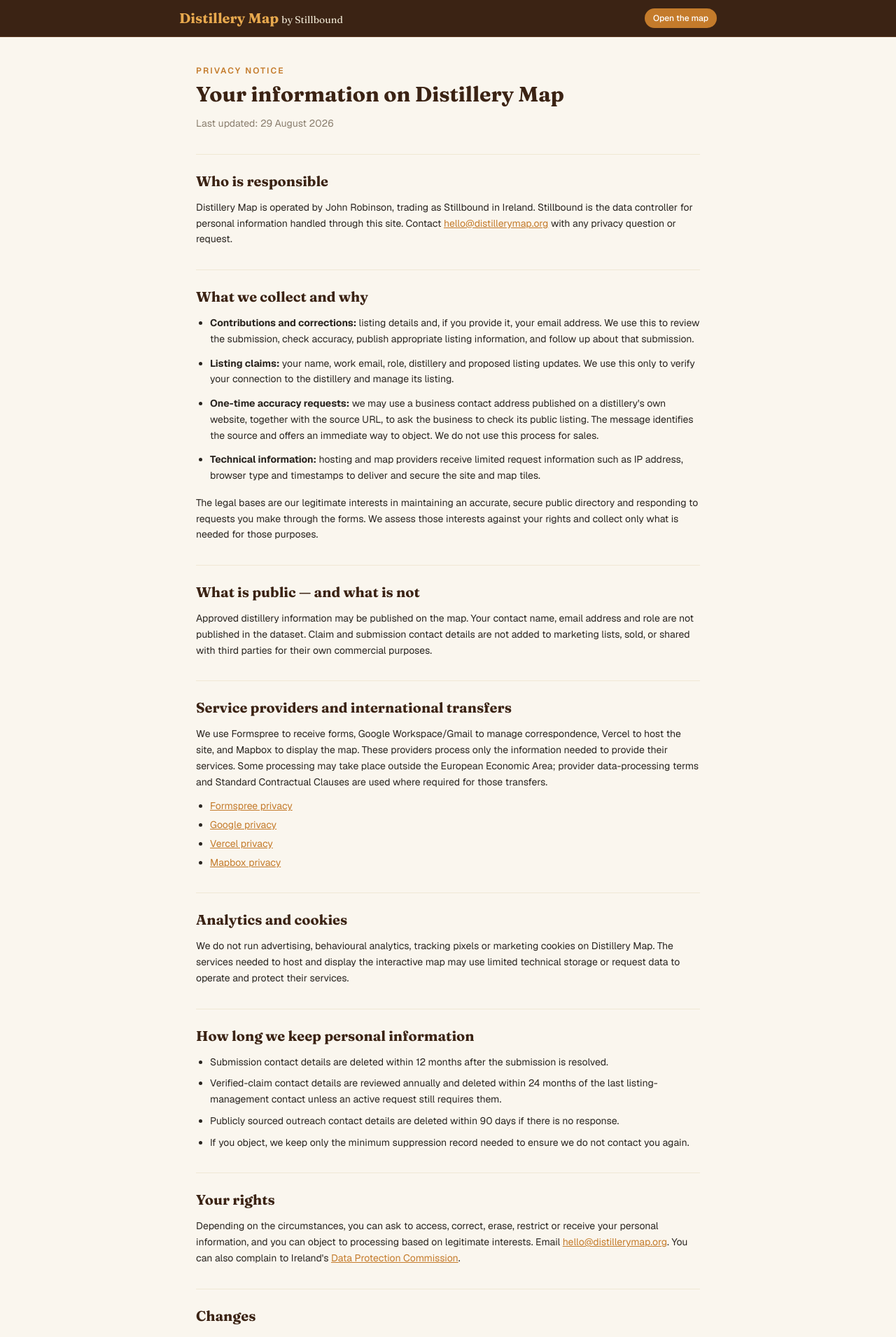
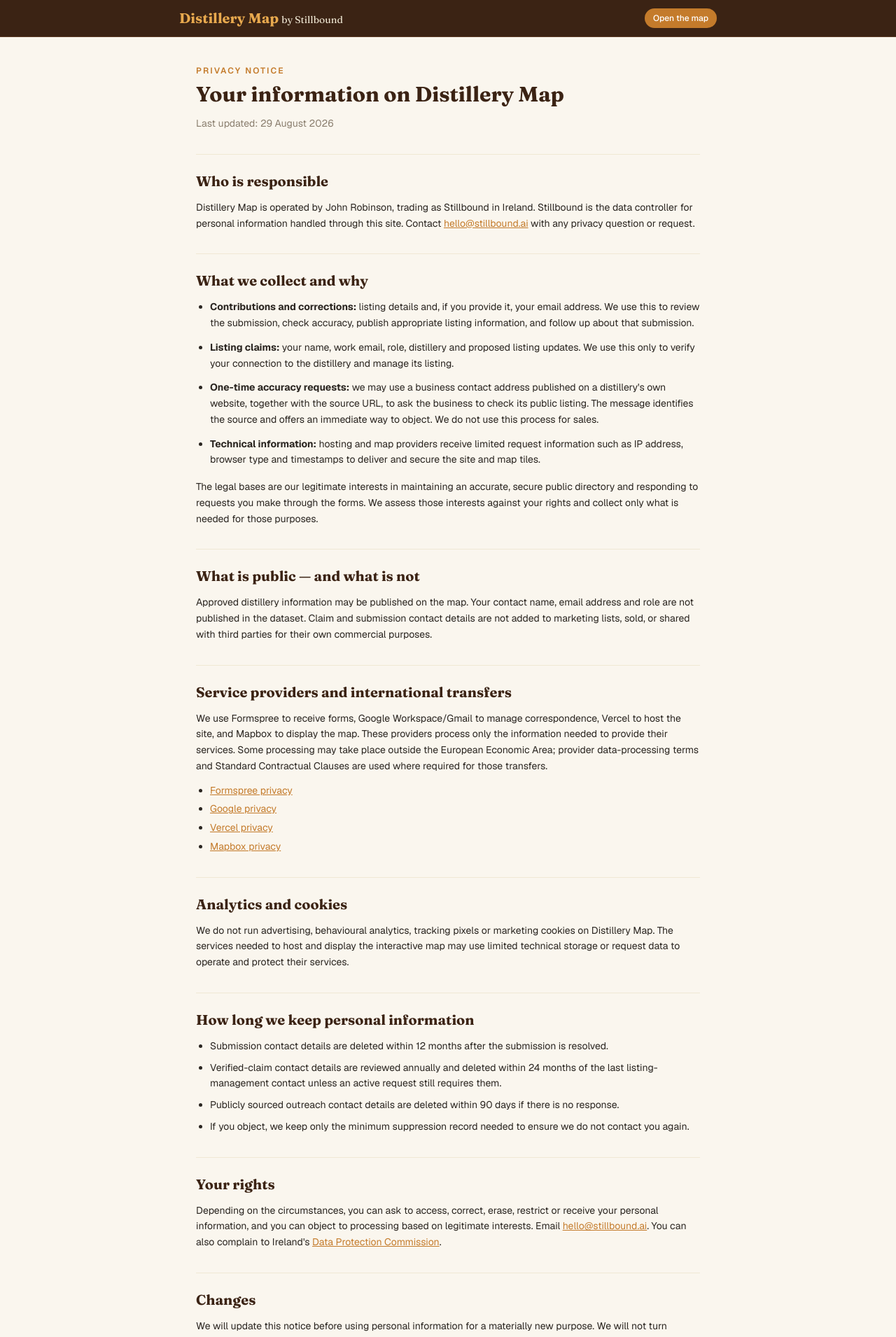
Before and after one commit to jfrobinson76/distillery-map, a Next.js app: page /privacy in a window 1280 px wide. Shown: the top 1910 px of the page at 70% size. Built offline with nearby package versions, Linux system fonts and the light colour scheme.

Commit message:
fix: use active Stillbound privacy inbox (#20)

```diff
--- a/src/app/page.tsx
+++ b/src/app/page.tsx
@@ -82,7 +82,7 @@ export default async function Page() {
         "@id": `${SITE_URL}/#organization`,
         name: "Distillery Map",
         url: SITE_URL,
-        email: "hello@distillerymap.org",
+        email: "hello@stillbound.ai",
       },
       {
         "@type": "WebSite",
--- a/src/app/privacy/page.tsx
+++ b/src/app/privacy/page.tsx
@@ -59,8 +59,8 @@ export default function PrivacyPage() {
             Distillery Map is operated by John Robinson, trading as Stillbound in Ireland.
             Stillbound is the data controller for personal information handled through this
             site. Contact{" "}
-            <a className="underline" style={{ color: WOW.amber }} href="mailto:hello@distillerymap.org">
-              hello@distillerymap.org
+            <a className="underline" style={{ color: WOW.amber }} href="mailto:hello@stillbound.ai">
+              hello@stillbound.ai
             </a>{" "}
             with any privacy question or request.
           </p>
@@ -165,8 +165,8 @@ export default function PrivacyPage() {
             Depending on the circumstances, you can ask to access, correct, erase, restrict or
             receive your personal information, and you can object to processing based on
             legitimate interests. Email{" "}
-            <a className="underline" style={{ color: WOW.amber }} href="mailto:hello@distillerymap.org">
-              hello@distillerymap.org
+            <a className="underline" style={{ color: WOW.amber }} href="mailto:hello@stillbound.ai">
+              hello@stillbound.ai
             </a>
             . You can also complain to Ireland&apos;s{" "}
             <a className="underline" style={{ color: WOW.amber }} href="https://www.dataprotection.ie" target="_blank" rel="noopener noreferrer">
--- a/src/components/DistilleryMapApp.tsx
+++ b/src/components/DistilleryMapApp.tsx
@@ -349,7 +349,7 @@ function SubmitPanel({ onClose }: { onClose: () => void }) {
             {status === "error" && (
               <p className="text-xs" style={{ color: "#dc2626" }}>
                 Something went wrong. Email{" "}
-                <a href="mailto:hello@distillerymap.org" className="underline">hello@distillerymap.org</a> instead.
+                <a href="mailto:hello@stillbound.ai" className="underline">hello@stillbound.ai</a> instead.
               </p>
             )}
 
@@ -590,7 +590,7 @@ function ClaimPanel({ distilleryName, onClose }: { distilleryName: string; onClo
             {status === "error" && (
               <p className="text-xs" style={{ color: "#dc2626" }}>
                 Something went wrong. Email{" "}
-                <a href="mailto:hello@distillerymap.org" className="underline">hello@distillerymap.org</a> instead.
+                <a href="mailto:hello@stillbound.ai" className="underline">hello@stillbound.ai</a> instead.
               </p>
             )}
 
@@ -1087,8 +1087,8 @@ export default function DistilleryMapApp({
               Privacy
             </Link>{" "}
             &middot;{" "}
-            <a href="mailto:hello@distillerymap.org" style={{ color: WOW.amberGlow }}>
-              hello@distillerymap.org
+            <a href="mailto:hello@stillbound.ai" style={{ color: WOW.amberGlow }}>
+              hello@stillbound.ai
             </a>
           </span>
           <span>
```
Also changed, not shown: 2 other files (tests, documents, lock files or other folders).
